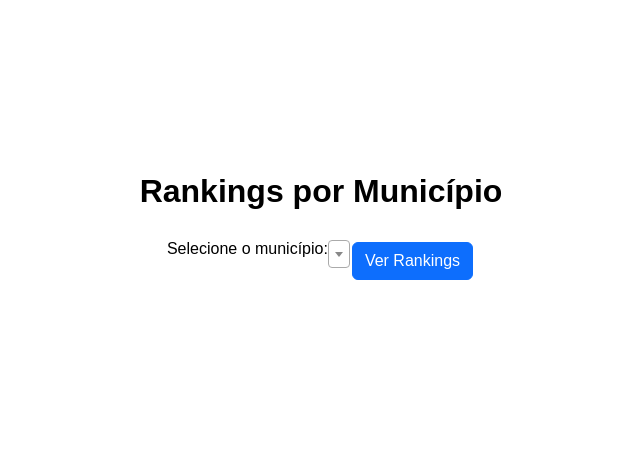
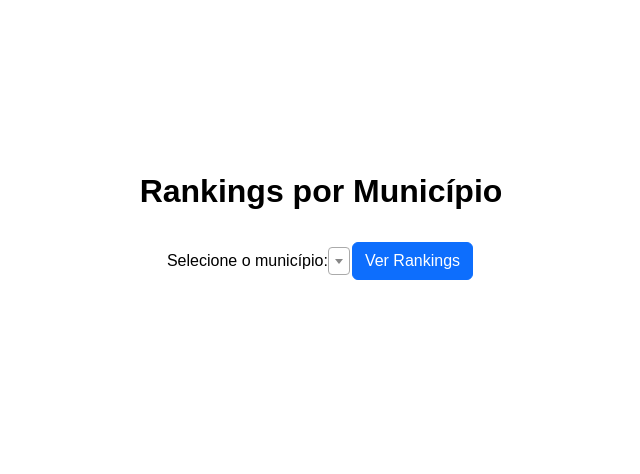
Before and after one commit to leodaslb/API, a Flask app: template api-main/API - 1 Semestre/src/templates/rankings.html in a window 1280 px wide. Shown: the part 218-692 px from the top of the page, without its empty margins (319-959 px from the left). Run offline with Flask 3, Linux system fonts and the light colour scheme; the template is opened without the code that fills it, so the values that code supplies are empty; some libraries are stand-ins or nearby versions.

Commit message:
Update rankings.html

```diff
--- a/api-main/API - 1 Semestre/src/templates/rankings.html
+++ b/api-main/API - 1 Semestre/src/templates/rankings.html
@@ -22,7 +22,8 @@
             margin: 30px 0px;
             display:flex;
             flex-wrap:wrap;
-            justify-content:center
+            justify-content:center;
+            align-items:center;
         }
         h1 {
             text-align:center
```
